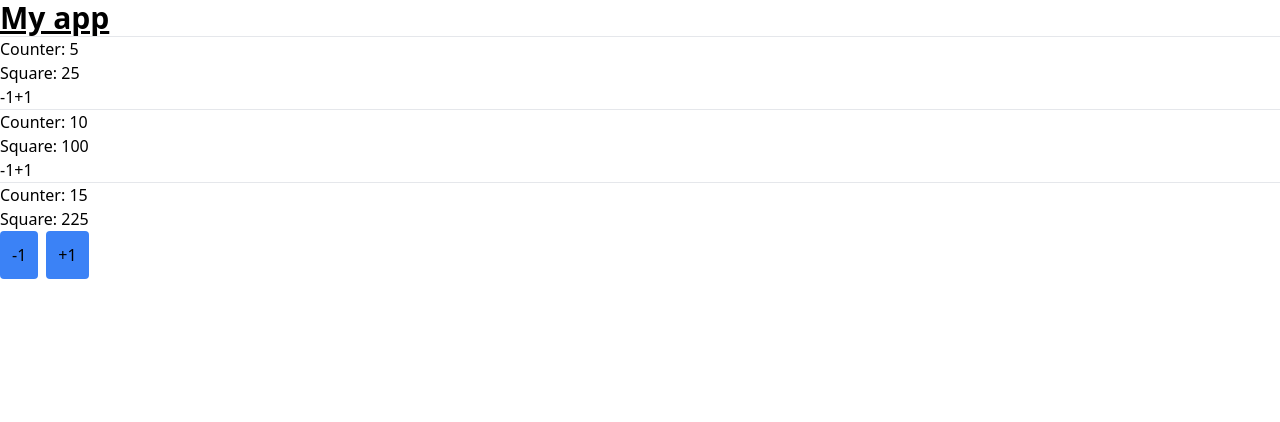
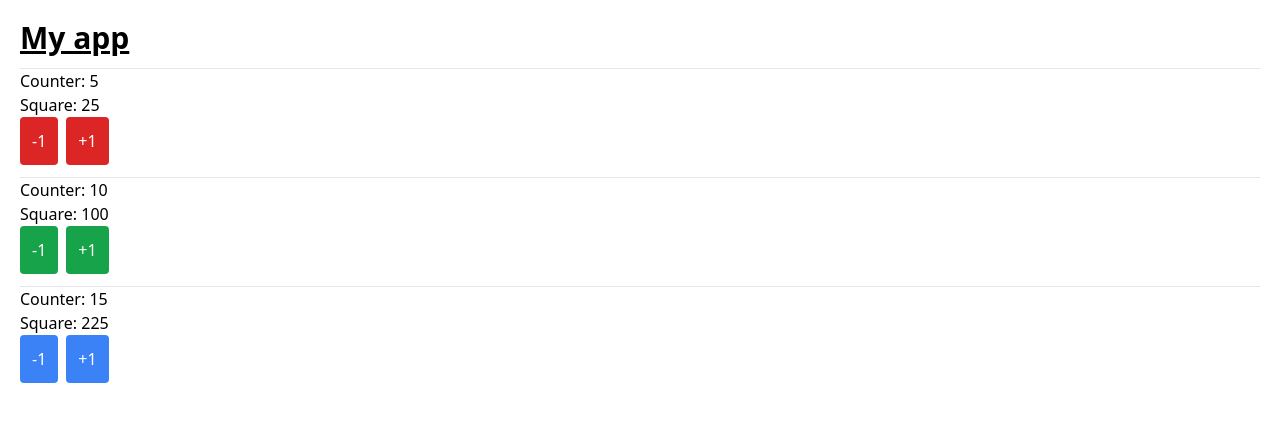
Before and after one commit to TeslaWillow/03-indecition-app, a Vue app: page / in a window 1280 px wide. Shown: the top 422 px of the page. Built offline with nearby package versions, Linux system fonts and the light colour scheme.

Commit message:
end of intro section.

```diff
--- a/src/App.vue
+++ b/src/App.vue
@@ -1,5 +1,6 @@
 <template>
-  <h1 class="text-3xl font-bold underline">
+  <div class="p-5">
+    <h1 class="text-3xl font-bold underline mb-3">
       My app
     </h1>
     <hr />
@@ -13,6 +14,7 @@
     <hr />
 
     <MyCounterScript2 :value="15" />
+  </div>
 </template>
 
 <script lang="ts" setup>
--- a/src/components/MyCounter.vue
+++ b/src/components/MyCounter.vue
@@ -1,17 +1,17 @@
 <template>
-  <section>
+  <section class="mb-3">
     <h3>Counter: {{ counter }}</h3>
     <h3>Square: {{ squareCounter }}</h3>
 
     <div>
-      <button @click="decrement()">-1</button>
-      <button @click="increment()">+1</button>
+      <button class="btn" @click="counter--">-1</button>
+      <button class="btn ml-2" @click="counter++">+1</button>
     </div>
   </section>
 </template>
 
 <script lang="ts" setup>
-import { computed, ref } from 'vue';
+import { useCounter } from '@/composables/useCounter';
 
 interface Props {
   value?: number;
@@ -19,14 +19,11 @@ interface Props {
 
 const props = defineProps<Props>();
 
-const counter = ref(props.value ?? 5);
+const { counter, squareCounter } = useCounter(props.value);
+</script>
 
-const squareCounter = computed(() => counter.value * counter.value);
-
-const increment = () => {
-  counter.value++;
-};
-const decrement = () => {
-  counter.value--;
-};
-</script>
+<style scoped>
+.btn {
+  @apply p-3 bg-red-600 rounded hover:bg-red-800 text-white;
+}
+</style>
--- a/src/components/MyCounterScript.vue
+++ b/src/components/MyCounterScript.vue
@@ -1,17 +1,18 @@
 <template>
-  <section>
+  <section class="mb-3">
     <h3>Counter: {{ counter }}</h3>
     <h3>Square: {{ squareCounter }}</h3>
 
     <div>
-      <button @click="decrement()">-1</button>
-      <button @click="increment()">+1</button>
+      <button class="btn" @click="decrement()">-1</button>
+      <button class="btn ml-2" @click="increment()">+1</button>
     </div>
   </section>
 </template>
 
 <script lang="ts">
-import { computed, ref, defineComponent } from 'vue';
+import { useCounter } from '@/composables/useCounter';
+import { defineComponent } from 'vue';
 
 
 export default defineComponent({
@@ -22,8 +23,7 @@ export default defineComponent({
     },
   },
   setup(props) {
-    const counter = ref(props.value ?? 5);
-    const squareCounter = computed(() => counter.value * counter.value);
+    const { counter, squareCounter } = useCounter(props.value);
 
     const increment = () => { counter.value++; };
     const decrement = () => { counter.value--; };
@@ -37,3 +37,9 @@ export default defineComponent({
   },
 });
 </script>
+
+<style scoped>
+.btn {
+  @apply p-3 bg-green-600 rounded hover:bg-green-800 text-white;
+}
+</style>
--- a/src/components/my-counter-script/MyCounterScript2.ts
+++ b/src/components/my-counter-script/MyCounterScript2.ts
@@ -1,4 +1,5 @@
-import { computed, ref, defineComponent } from 'vue';
+import { useCounter } from '@/composables/useCounter';
+import { defineComponent } from 'vue';
 
 export default defineComponent({
   props: {
@@ -8,8 +9,7 @@ export default defineComponent({
     },
   },
   setup(props) {
-    const counter = ref(props.value ?? 5);
-    const squareCounter = computed(() => counter.value * counter.value);
+    const { counter, squareCounter } = useCounter(props.value);
 
     const increment = () => {
       counter.value++;
--- a/src/components/my-counter-script/MyCounterScript2.vue
+++ b/src/components/my-counter-script/MyCounterScript2.vue
@@ -1,5 +1,5 @@
 <template>
-  <section>
+  <section class="mb-3">
     <h3>Counter: {{ counter }}</h3>
     <h3>Square: {{ squareCounter }}</h3>
 
@@ -14,6 +14,6 @@
 
 <style scoped>
 .btn {
-  @apply p-3 bg-blue-500 rounded hover:bg-blue-600;
+  @apply p-3 bg-blue-500 rounded hover:bg-blue-700 text-white;
 }
 </style>
--- /dev/null
+++ b/src/composables/useCounter.ts
@@ -0,0 +1,14 @@
+import { ref, computed } from 'vue';
+
+export const useCounter = (initialValue: number = 5) => {
+  const counter = ref(initialValue);
+
+  const squareCounter = computed(() => counter.value * counter.value);
+
+  // const increment = () => { counter.value++; };
+  // const decrement = () => { counter.value--; };
+  return {
+    counter,
+    squareCounter,
+  };
+};
```
Lines whose indentation alone changed are shown as unchanged.
